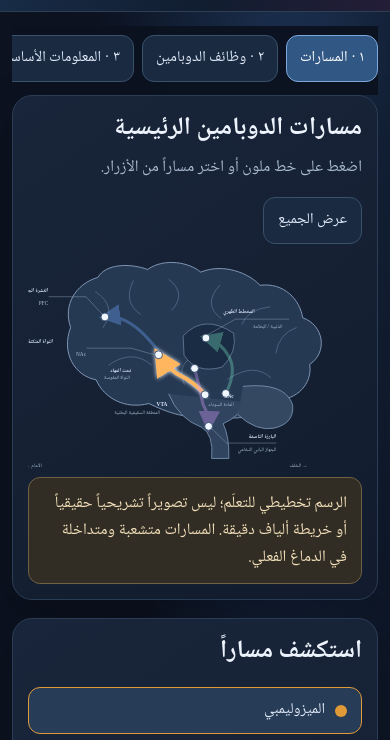
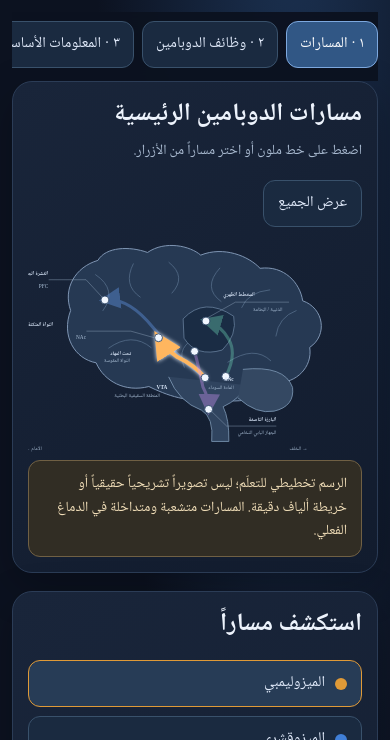
Before and after one commit to juzolia/Pharmaceutical_Psychology, a plain HTML site: page index.html in a window 390 px wide. Shown: the part 213-953 px from the top of the page. Drawn offline with Linux system fonts and the light colour scheme.

Commit message:
Update style.css

```diff
--- a/style.css
+++ b/style.css
@@ -1045,7 +1045,7 @@ th {
   .chip,
   .pill,
   .eyebrow {
-    font-size: 16px !important;
+    font-size: 14px !important;
     line-height: 1.7 !important;
   }
 
```
